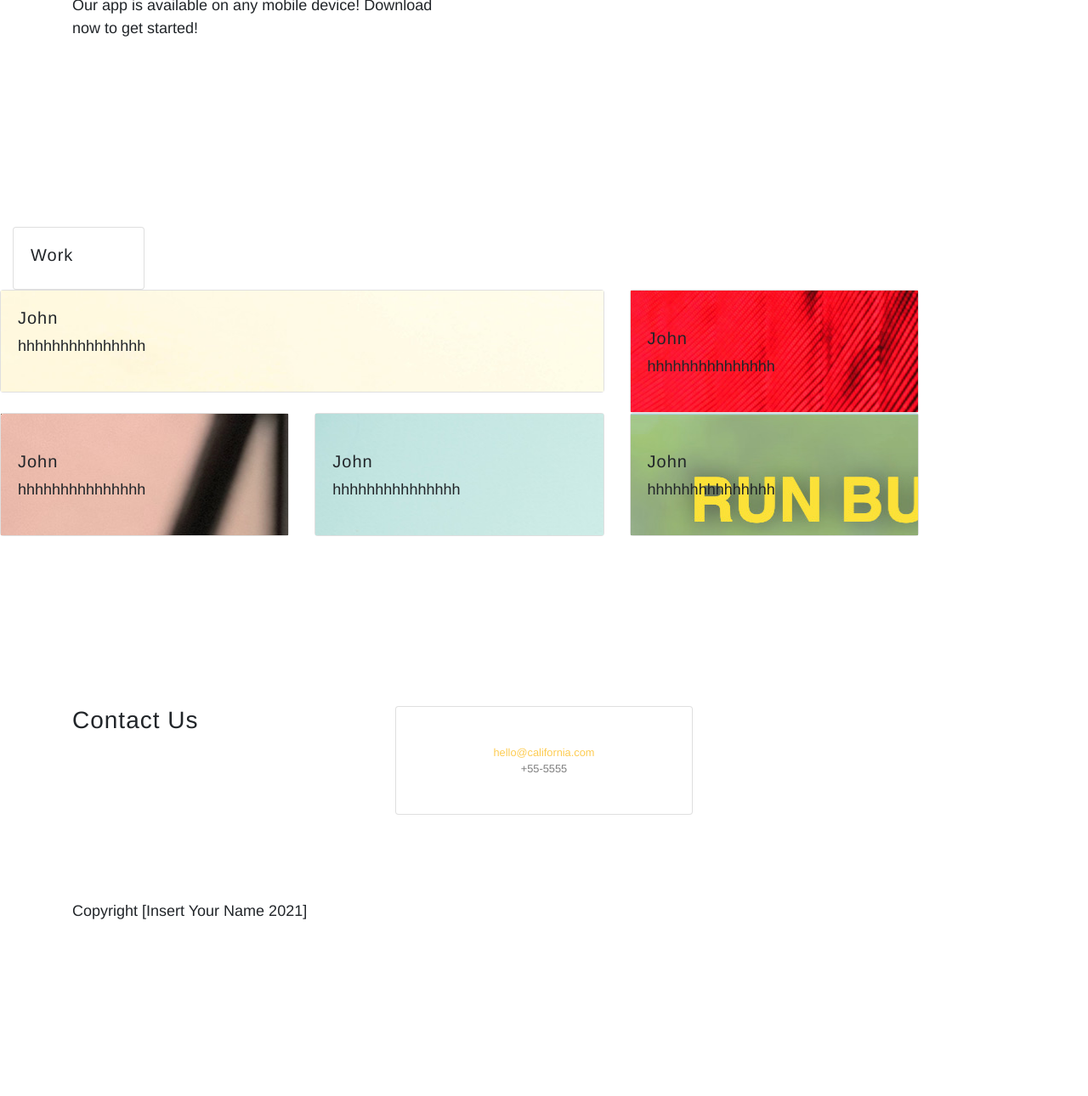
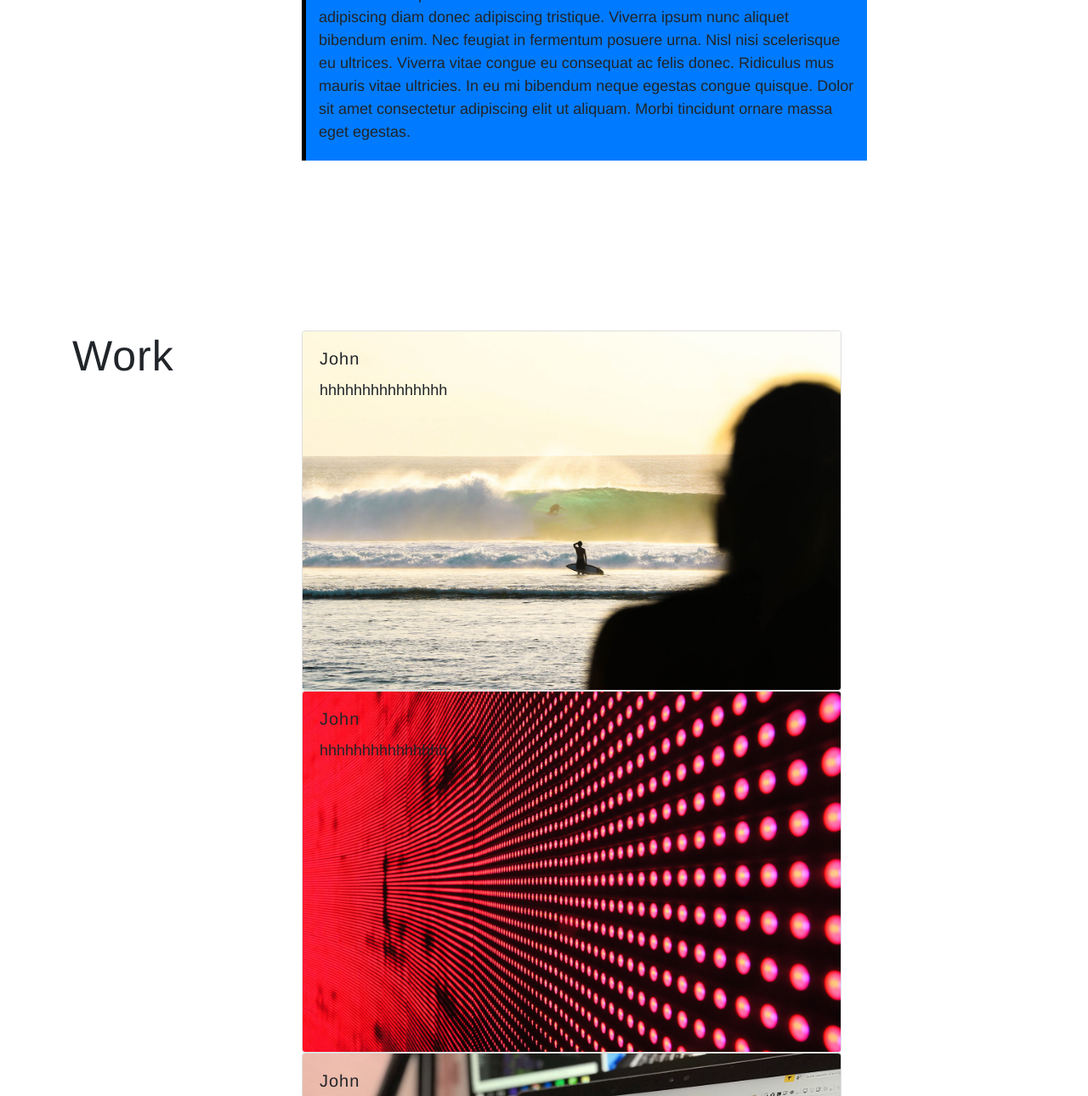
Before and after one commit to heyilll/Bootstrap-Portfolio, a plain HTML site: page index.html in a window 1280 px wide. Shown: the part 531-1821 px from the top of the page at 85% size. Before the commit the page ends 1617 px from the top, so only its background shows below. Drawn offline with nearby package versions, Linux system fonts and the light colour scheme; files that its build step writes are made by us from their sources; files whose address does not match are found by name.

Commit message:
finished basic layout in style of original page

```diff
--- a/assets/css/style.css
+++ b/assets/css/style.css
@@ -84,12 +84,20 @@ section h2 {
   text-shadow: 0px 4px 4px rgba(0, 0, 0, 0.25);
 }
 
-.sideAccent {
-  background: #007bff;
-  width: 15px;
+#navbarNav {
+  justify-content: flex-end;
 }
 
-.pic1 {
+/* .jumbotron {
+  justify-content: center !important;
+} */
+
+.sideAccent {
+  background : #007bff ;
+  border-left:5px solid black ;
+}
+
+/* .pic1 {
   background-image: url("../images/02-portfolio-4.jpg");
 }
 
@@ -107,4 +115,10 @@ section h2 {
 
 .pic5 {
   background-image: url("../images/02-run-buddy.jpg");
+} */
+
+.pic {
+  background-image: url("../images/02-hero-bg.jpg");
+  background-position: center;
+  background-repeat: no-repeat;
 }
--- a/index.html
+++ b/index.html
@@ -28,102 +28,126 @@
 <body id="page-top">
 
   <!-- Navigation -->
-  <div class="" id="mainNav">
+  <nav class="navbar navbar-expand-lg navbar-light bg-light">
+    <h1>Heil Park</h1>
+    <button class="navbar-toggler" type="button" data-toggle="collapse" data-target="#navbarNav" aria-controls="navbarNav" aria-expanded="false" aria-label="Toggle navigation">
+      <span class="navbar-toggler-icon"></span>
+    </button>
+    <div class="collapse navbar-collapse" id="navbarNav">
+      <div class="navbar-nav">
+        <a class="nav-item nav-link active" href="#about">About <span class="sr-only">(current)</span></a>
+        <a class="nav-item nav-link" href="#work">Work</a>
+        <a class="nav-item nav-link" href="#contact">Contact Me</a>
+      </div>
+    </div>
+  </nav>
+
+  <!-- Hero Section -->
+  <div class="jumbotron jumbotron-fluid pic">
     <div class="container">
-      <h1>Heil Park</h1>
+      <h1 class="display-4">My Portfolio</h1>
+      <p class="lead">This is a modified jumbotron that occupies the entire horizontal space of its parent.</p>
     </div>
-    <nav>
-      <a href="#about">About</a>
-      <a href="#work">Work</a>
-      <a href="#contact">Contact Me</a>
-    </nav>
   </div>
 
-  <!-- Hero Section -->
-  <header class="masthead">
+  <!-- About Me Section -->
+  <section class="about" id="about">
     <div class="container">
       <div class="row">
-        <div class="col-lg-7">
-          <h1>My Portfolio</h1>
-        </div>
-        <div class="col-lg-5">
-          <img src="./assets/images/02-hero-bg.jpg">
-        </div>
-      </div>
-    </div>
-  </header>
-
-  <!-- About Me Section -->
-  <section class="download" id="download">
-    <div class="container">
-      <div class="row">
-        <div class="col-md-8">
+        <div class="col-lg-3">
           <h2 class="section-heading">About Me</h2>
         </div>
-        <div class="col-lg-5">
-          <p>Our app is available on any mobile device! Download now to get started!</p>
+        <div class="col-lg-7 sideAccent">
+          <p>Lorem ipsum dolor sit amet, consectetur adipiscing elit, sed do eiusmod tempor incididunt ut labore et dolore magna aliqua.
+            Condimentum lacinia quis vel eros. Tristique senectus et netus et malesuada fames. Odio aenean sed adipiscing diam donec adipiscing tristique.
+            Viverra ipsum nunc aliquet bibendum enim. Nec feugiat in fermentum posuere urna. Nisl nisi scelerisque eu ultrices. Viverra vitae congue eu consequat ac felis donec.
+            Ridiculus mus mauris vitae ultricies. In eu mi bibendum neque egestas congue quisque. Dolor sit amet consectetur adipiscing elit ut aliquam.
+            Morbi tincidunt ornare massa eget egestas.</p>
         </div>
       </div>
     </div>
   </section>
 
   <!-- Work/Projects Section -->
-  <section class="testimonials">
-    <div class="container row">
-      <div class="col-lg-2">
-        <div class="card">
-          <div class="card-body">
-            <h5>Work</h5>
+  <section class="work">
+    <div class="container">
+      <div class="row">
+        <div class="col-lg-3">
+          <h2>Work</h2>
+        </div>
+
+        <div class="container col-lg-7 row">
+          <div class="card">
+            <img class="card-img" src="./assets/images/02-portfolio-4.jpg" alt="Card image">
+            <div class="card-img-overlay">
+              <h5 class="card-title">John</h5>
+              <p class="card-text">hhhhhhhhhhhhhhh</p>
+            </div>
+          </div>
+
+          <div class="card">
+            <img class="card-img" src="./assets/images/02-portfolio-1.jpg" alt="Card image">
+            <div class="card-img-overlay">
+              <h5 class="card-title">John</h5>
+              <p class="card-text">hhhhhhhhhhhhhhh</p>
+            </div>
+          </div>
+
+          <div class="card">
+            <img class="card-img" src="./assets/images/02-portfolio-2.jpg" alt="Card image">
+            <div class="card-img-overlay">
+              <h5 class="card-title">John</h5>
+              <p class="card-text">hhhhhhhhhhhhhhh</p>
+            </div>
+          </div>
+
+          <div class="card">
+            <img class="card-img" src="./assets/images/02-portfolio-3.jpg" alt="Card image">
+            <div class="card-img-overlay">
+              <h5 class="card-title">John</h5>
+              <p class="card-text">hhhhhhhhhhhhhhh</p>
+            </div>
+          </div>
+
+          <div class="card">
+            <img class="card-img" src="./assets/images/02-run-buddy.jpg" alt="Card image">
+            <div class="card-img-overlay">
+              <h5 class="card-title">John</h5>
+              <p class="card-text">hhhhhhhhhhhhhhh</p>
+            </div>
           </div>
         </div>
-      </div>
+    </div>
+  </section>
 
+  <!-- Contact Me Section-->
+  <section class="contact-section bg-black">
+    <div class="container">
       <div class="row">
-        <div class="col-lg-8">
-          <div class="card">
-            <div class="card-body pic1">
-              <h5>John</h5>
-              <p>hhhhhhhhhhhhhhh</p>
+        <div class="col-md-3 mb-3 mb-md-0">
+          <h2>Contact Us</h2>
+        </div>
+
+        <div class="col-md-3 mb-3 mb-md-0">
+          <div class="card py-4 h-100">
+            <div class="card-body text-center">
+              <div class="small text-black-50"><a href="#!">hello@california.com</a></div>
             </div>
           </div>
         </div>
 
-        <div class="col-lg-4">
-          <div class="card">
-            <div class="card-body pic2">
-              <img>
-              <h5>John</h5>
-              <p>hhhhhhhhhhhhhhh</p>
+        <div class="col-md-3 mb-3 mb-md-0">
+          <div class="card py-4 h-100">
+            <div class="card-body text-center">
+              <div class="small text-black-50">+55-5555</div>
             </div>
           </div>
         </div>
 
-        <div class="col-lg-4">
-          <div class="card">
-            <div class="card-body pic3">
-              <img>
-              <h5>John</h5>
-              <p>hhhhhhhhhhhhhhh</p>
-            </div>
-          </div>
-        </div>
-
-        <div class="col-lg-4">
-          <div class="card">
-            <div class="card-body pic4">
-              <img>
-              <h5>John</h5>
-              <p>hhhhhhhhhhhhhhh</p>
-            </div>
-          </div>
-        </div>
-
-        <div class="col-lg-4">
-          <div class="card">
-            <div class="card-body pic5">
-              <img>
-              <h5>John</h5>
-              <p>hhhhhhhhhhhhhhh</p>
+        <div class="col-md-3 mb-3 mb-md-0">
+          <div class="card py-4 h-100">
+            <div class="card-body text-center">
+              <div class="small text-black-50"><a href="#!">hello@california.com</a></div>
             </div>
           </div>
         </div>
@@ -132,30 +156,11 @@
     </div>
   </section>
 
-  <!-- Contact Me Section-->
-  <section class="contact-section bg-black">
-    <div class="container">
-      <div class="row">
-        <div class="col-md-4 mb-3 mb-md-0">
-          <h3>Contact Us</h3>
-        </div>
-        <div class="col-md-4 mb-3 mb-md-0">
-          <div class="card py-4 h-100">
-            <div class="card-body text-center">
-              <div class="small text-black-50"><a href="#!">hello@california.com</a></div>
-              <div class="small text-black-50">+55-5555</div>
-            </div>
-          </div>
-        </div>
-      </div>
-    </div>
-  </section>
-
-  <footer>
+  <!-- <footer>
     <div class="container">
       <p>Copyright [Insert Your Name 2021]</p>
     </div>
-  </footer>
+  </footer> -->
   <!-- Optional JavaScript -->
   <!-- jQuery first, then Popper.js, then Bootstrap JS -->
   <script src="https://code.jquery.com/jquery-3.3.1.slim.min.js"
```
